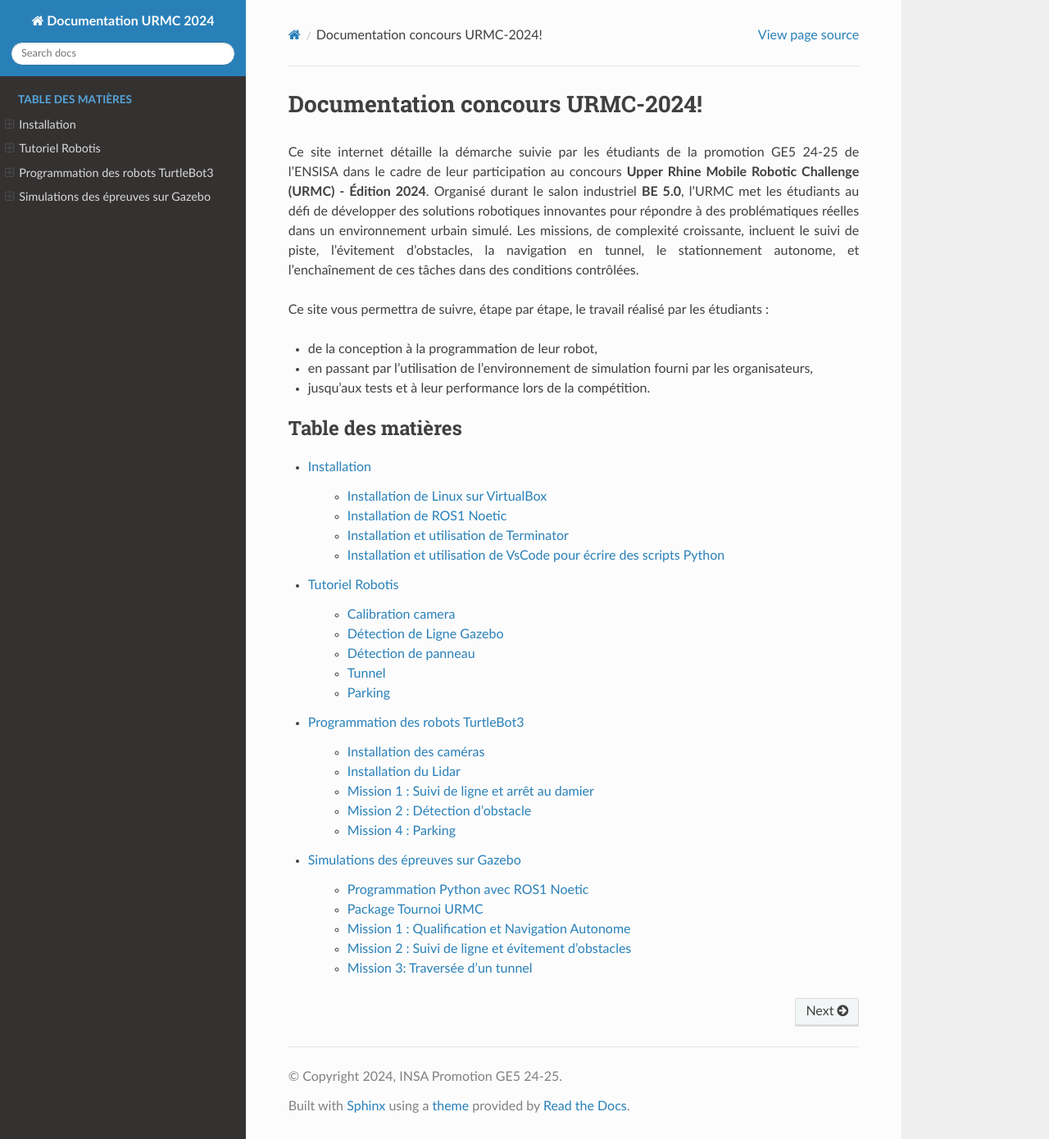
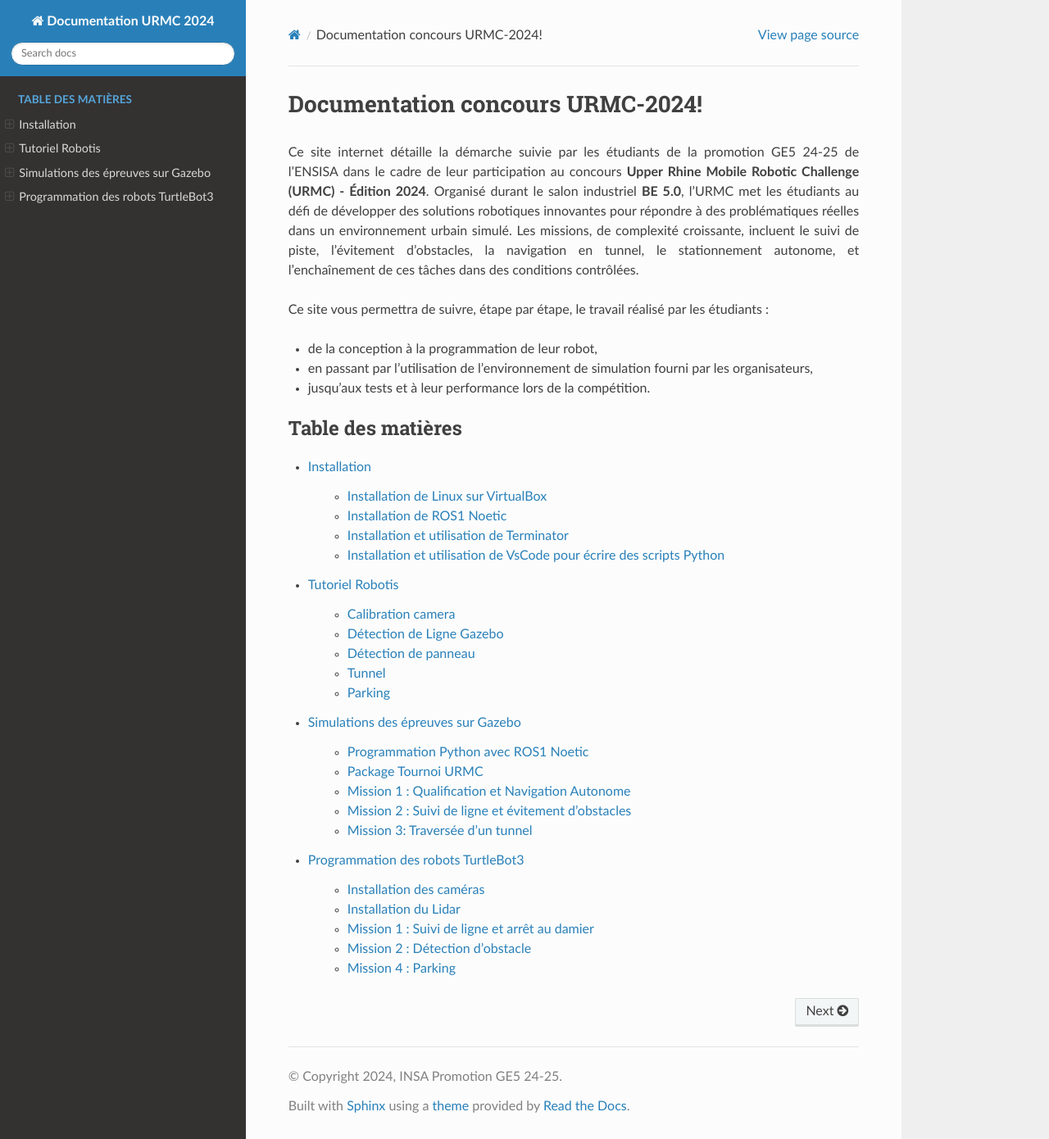
Before and after one commit to ThibaultTostain/insa-strasbourg-URRMC, a Sphinx documentation site: the page built from docs/source/index.rst, in a window 1280 px wide and 1390 px high. Shown: the whole window at 82% size. Built offline with Sphinx 7.4.7 and the Read the Docs theme 3.1.0, drawn with Linux system fonts in a browser that asks for light colours.

```diff
--- a/docs/source/index.rst
+++ b/docs/source/index.rst
@@ -16,5 +16,5 @@ Ce site vous permettra de suivre, étape par étape, le travail réalisé par le
 
    installation/index
    tutoriel_robotis/index
+   simulation_epreuve_urmc/index
    turtlebot_reel/index
-   simulation_epreuve_urmc/index
```
